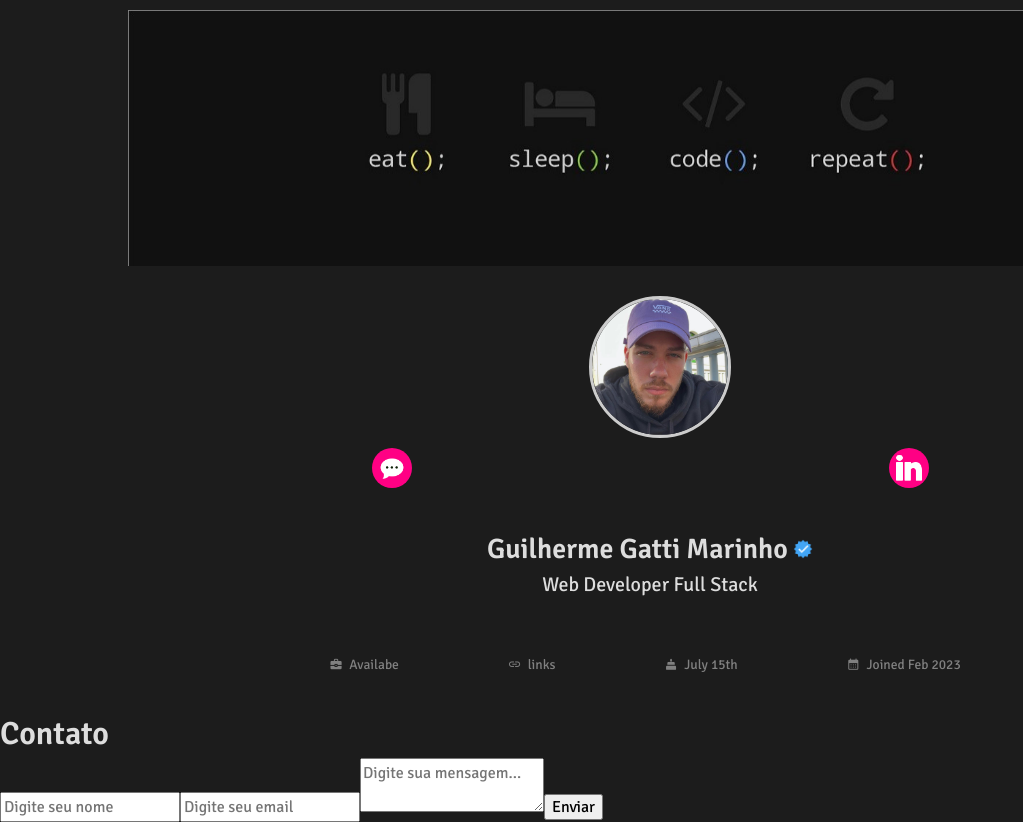
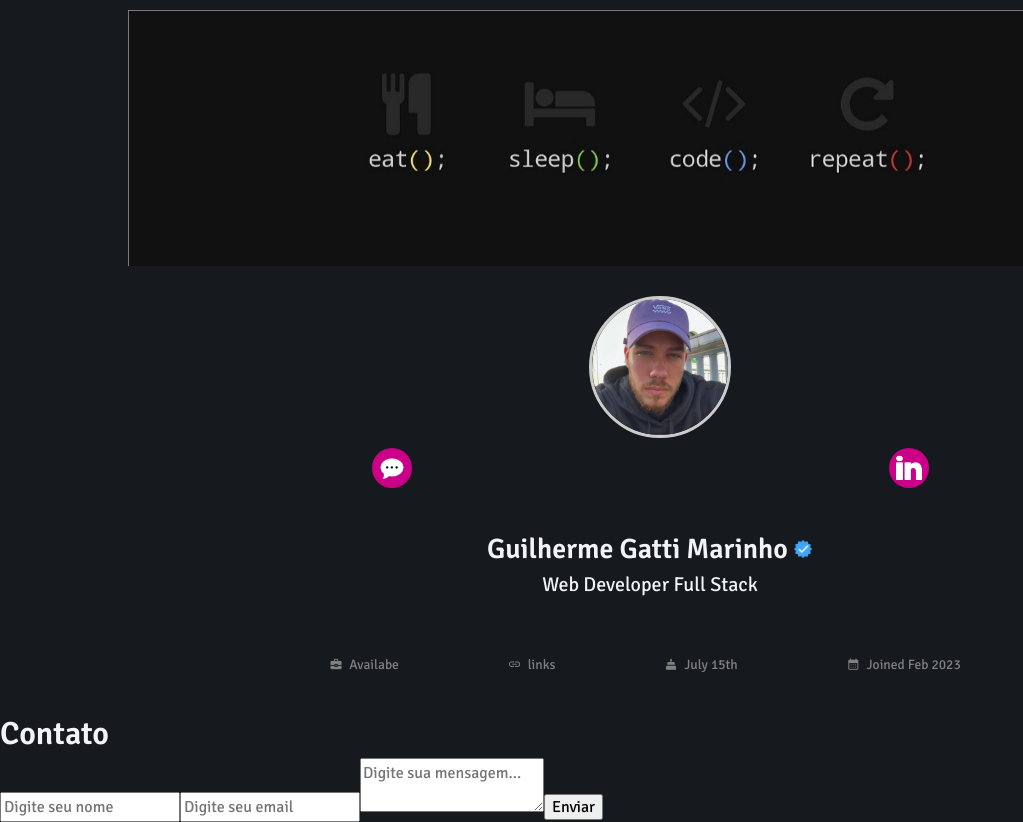
Before and after one commit to guido-marinho/guido-marinho.github.io, a React (Vite) app: page / in a window 1280 px wide. Shown: the whole page, without its empty margins (0-1023 px from the left). Built offline with nearby package versions, Linux system fonts and the light colour scheme.

Commit message:
💄 feat : alterar cores padrão do background, fonte e btns

```diff
--- a/src/CSS/Header.css
+++ b/src/CSS/Header.css
@@ -41,7 +41,7 @@
   color: white;
   width: 40px;
   height: 40px;
-  background-color: #ff0084;
+  background-color: #CC0088;
   border: none;
 }
 
@@ -49,13 +49,13 @@
   border-radius: 50%;
   width: 40px;
   height: 40px;
-  background-color: #ff0084;
+  background-color: #CC0088;
   border: none;
 }
 
 .follow-img {
-  width: 30px;
-  height: 30px;
+  width: 28px;
+  height: 28px;
 }
 /* div profile level 1- end */
 
--- a/src/CSS/index.css
+++ b/src/CSS/index.css
@@ -30,8 +30,8 @@ html, body {
 body {
   line-height: 1.5;
   -webkit-font-smoothing: antialiased;
-  background-color: #1c1c1c;
-  color: #ddd;
+  background-color: #16191D;
+  color: #F1F3F5;
   font-family: 'Signika', sans-serif;
 }
 /*
```
